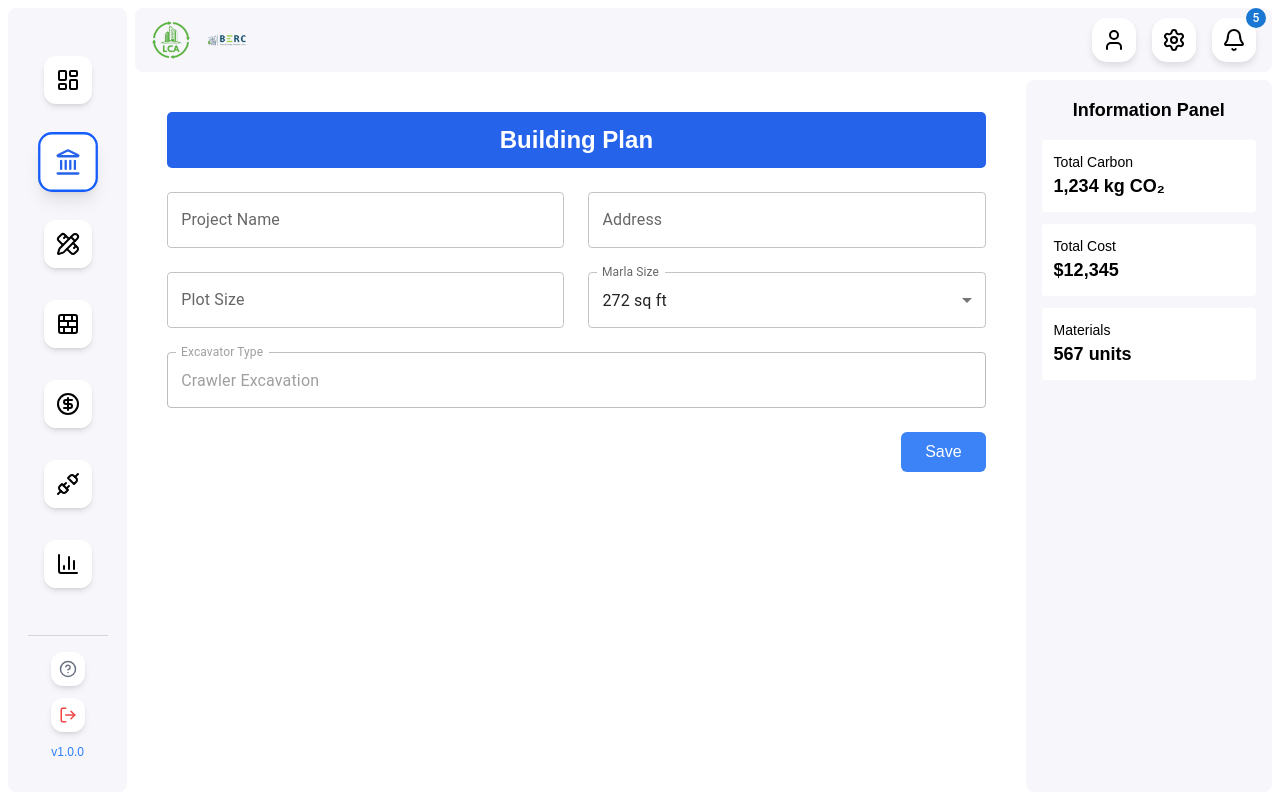
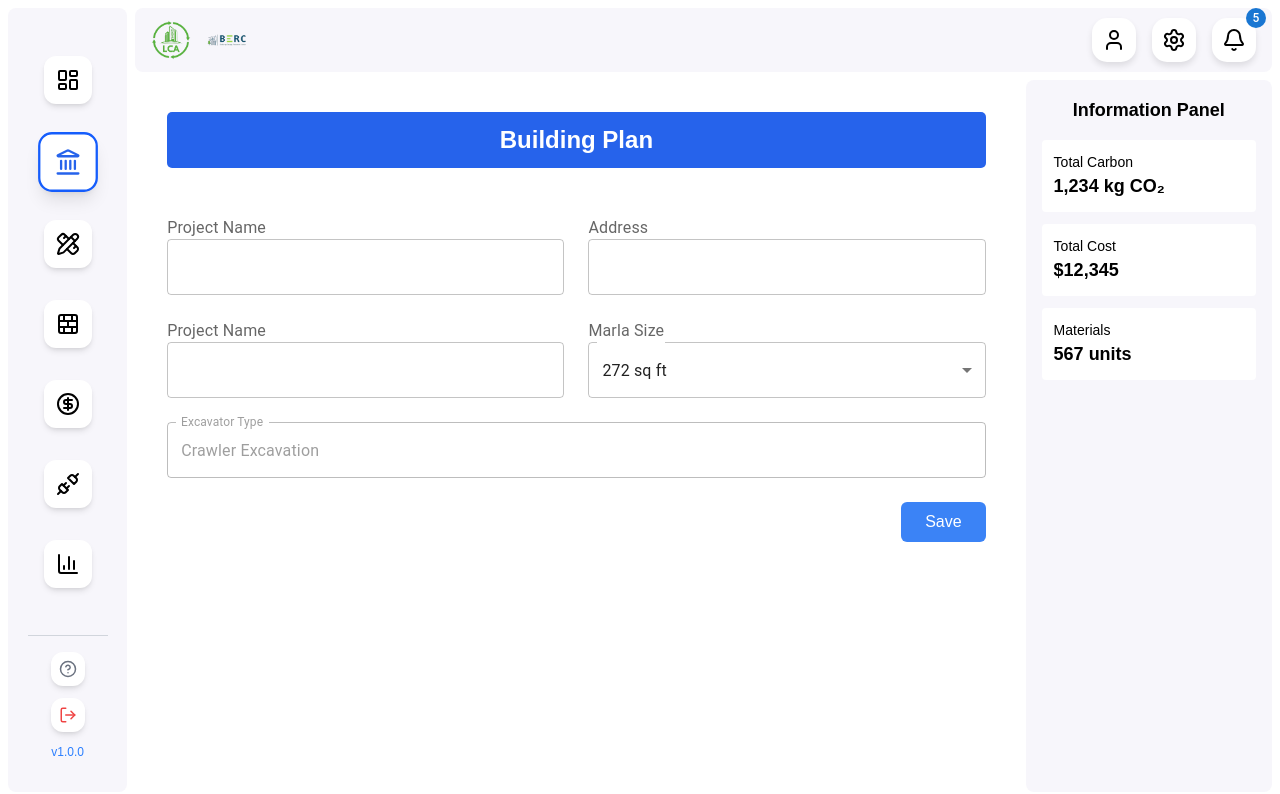
Before and after one commit to mianfarooqazam/life-cycle, a Next.js app: page / in a window 1280 px wide. Both pictures are taken after a click on the element 67 px from the left and 163 px from the top of the page. Shown: the top 794 px of the page. Built offline with nearby package versions, Linux system fonts and the light colour scheme; a web font is replaced by a local one.

Commit message:
Building Plan UI Updated

```diff
--- a/src/app/pages/BuildingPlan.js
+++ b/src/app/pages/BuildingPlan.js
@@ -83,15 +83,15 @@ export default function BuildingPlan() {
         : 0;
 
     return (
-        <div className="p-2">
+        <div className="grid grid-cols-1 gap-6 p-2">
             <Toaster />
             <TitleHeader>Building Plan</TitleHeader>
 
+            {/* Basic Information Section */}
             <div className="grid grid-cols-1 md:grid-cols-2 gap-6">
-                {/* Project Name */}
                 <FormControl fullWidth variant="outlined">
+                    <FormLabel>Project Name</FormLabel>
                     <TextField
-                        label="Project Name"
                         name="projectName"
                         value={formData.projectName}
                         onChange={handleInputChange}
@@ -99,10 +99,10 @@ export default function BuildingPlan() {
                     />
                 </FormControl>
 
-                {/* Address */}
                 <FormControl fullWidth variant="outlined">
+                    <FormLabel>Address</FormLabel>
+
                     <TextField
-                        label="Address"
                         name="address"
                         value={formData.address}
                         onChange={handleInputChange}
@@ -110,10 +110,10 @@ export default function BuildingPlan() {
                     />
                 </FormControl>
 
-                {/* Plot Size */}
                 <FormControl fullWidth variant="outlined">
+                    <FormLabel>Project Name</FormLabel>
+
                     <TextField
-                        label="Plot Size"
                         name="plotSize"
                         type="number"
                         value={formData.plotSize}
@@ -122,9 +122,8 @@ export default function BuildingPlan() {
                     />
                 </FormControl>
 
-                {/* Marla Size */}
                 <FormControl fullWidth variant="outlined">
-                    <InputLabel>Marla Size</InputLabel>
+                    <FormLabel>Marla Size</FormLabel>
                     <Select
                         name="marlaSize"
                         value={formData.marlaSize}
@@ -139,17 +138,18 @@ export default function BuildingPlan() {
 
             {/* Plot Area Display */}
             {formData.plotSize && formData.marlaSize && (
-                <div className="mt-6 p-4 rounded-md" style={{ backgroundColor: "#f7f6fb" }}>
-                    <p className="text-lg font-medium text-gray-800">
-                        Plot Area: <span className="text-blue-600">{plotArea.toLocaleString()} ft²</span>
-                    </p>
+                <div className="grid grid-cols-1">
+                    <div className="p-4 rounded-md" style={{ backgroundColor: "#f7f6fb" }}>
+                        <p className="text-lg font-medium text-gray-800">
+                            Plot Area: <span className="text-blue-600">{plotArea.toLocaleString()} ft²</span>
+                        </p>
+                    </div>
                 </div>
             )}
 
             {/* Basement and Foundation Options */}
             {formData.plotSize && (
-                <div className="grid grid-cols-1 md:grid-cols-2 gap-6 mt-6">
-                    {/* Basement Question */}
+                <div className="grid grid-cols-1 md:grid-cols-2 gap-6">
                     <FormControl component="fieldset">
                         <FormLabel component="legend">Is basement used?</FormLabel>
                         <RadioGroup
@@ -163,7 +163,6 @@ export default function BuildingPlan() {
                         </RadioGroup>
                     </FormControl>
 
-                    {/* Foundation Type */}
                     {formData.isBasementUsed === 'yes' && (
                         <FormControl component="fieldset">
                             <FormLabel component="legend">Foundation Type</FormLabel>
@@ -182,7 +181,7 @@ export default function BuildingPlan() {
             )}
 
             {/* Excavator Type */}
-            <div className="mt-6">
+            <div className="grid grid-cols-1">
                 <FormControl fullWidth variant="outlined">
                     <TextField
                         label="Excavator Type"
@@ -196,7 +195,7 @@ export default function BuildingPlan() {
             </div>
 
             {/* Save Button */}
-            <div className="mt-6 flex justify-end">
+            <div className="grid grid-cols-1 justify-items-end">
                 <SaveButton
                     onClick={handleSave}
                     successMessage="Building Plan Saved Successfully"
```
